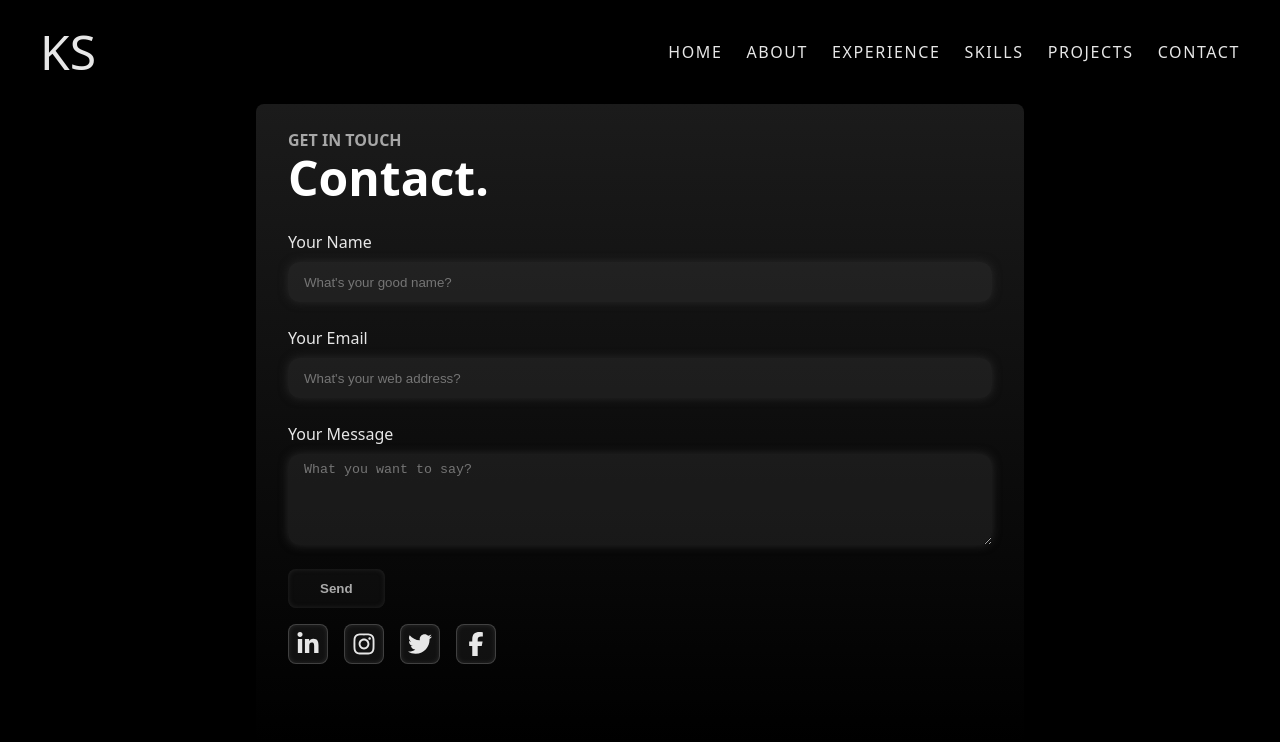
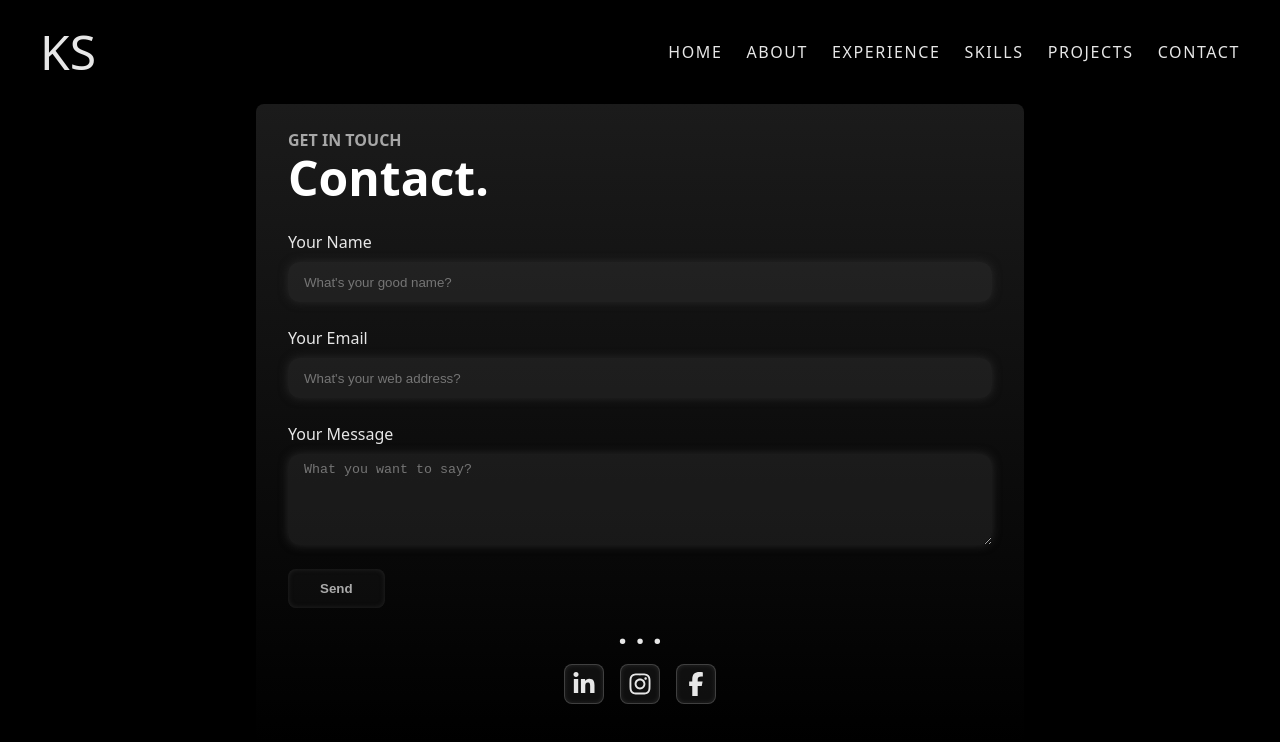
Before and after one commit to kshanu12/Portfolio-new, a Next.js app: page /contact in a window 1280 px wide. Shown: the top 742 px of the page. Built offline with nearby package versions, Linux system fonts and the light colour scheme.

Commit message:
created hook for to get window width

```diff
--- a/src/components/contact/index.jsx
+++ b/src/components/contact/index.jsx
@@ -1,9 +1,38 @@
+import useWindowWidth from '@/hooks/useWindowWidth';
 import { icons } from '../Icons';
 import styles from './style.module.css';
 import Link from "next/link";
 import { useState } from 'react';
 
+const socialMedia = [
+    {
+        id: 1,
+        name: "linkedin",
+        href: "https://www.linkedin.com/in/kumar-shanu-601810211/",
+        isVisible: true
+    },
+    {
+        id: 2,
+        name: "instagram",
+        href: "https://www.instagram.com/_k_shanu__",
+        isVisible: true
+    },
+    {
+        id: 3,
+        name: "twitter",
+        href: "https://www.x.com/kshanu123",
+        isVisible: false
+    },
+    {
+        id: 4,
+        name: "facebook",
+        href: "https://m.facebook.com/100007703867030",
+        isVisible: true
+    },
+]
+
 function ContactSection() {
+    const { windowWidth } = useWindowWidth()
     const [formData, setFormData] = useState({
         name: '',
         email: '',
@@ -29,7 +58,6 @@ function ContactSection() {
             <div className={styles.contactBody}>
                 <p className="subTitle">GET IN TOUCH</p>
                 <h1 className="title">Contact.</h1>
-
                 <form onSubmit={handleSubmit} className={styles.form}>
                     <div className={styles.inputSection}>
                         <label className={styles.inputTitle} htmlFor="name">Your Name</label>
@@ -72,35 +100,18 @@ function ContactSection() {
                     </div>
                     <button type="submit" className={styles.submitBtn}>Send</button>
                 </form>
+                <div className={styles.seperator}>. . .</div>
                 <div className={styles.socialMedia}>
-                    <Link
-                        target='_blank'
-                        href="https://www.linkedin.com/in/kumar-shanu-601810211/"
-                        className={styles.socialMediaIcon}
-                    >
-                        {icons["linkedin"]}
-                    </Link>
-                    <Link
-                        target='_blank'
-                        href="https://www.instagram.com/_k_shanu__"
-                        className={styles.socialMediaIcon}
-                    >
-                        {icons["instagram"]}
-                    </Link>
-                    <Link
-                        target='_blank'
-                        href="https://www.x.com/kshanu123"
-                        className={styles.socialMediaIcon}
-                    >
-                        {icons["twitter"]}
-                    </Link>
-                    <Link
-                        target='_blank'
-                        href="https://m.facebook.com/100007703867030"
-                        className={styles.socialMediaIcon}
-                    >
-                        {icons["facebook"]}
-                    </Link>
+                    {socialMedia.map(profile => {
+                        return (profile?.isVisible && <Link
+                            key={profile.id}
+                            target='_blank'
+                            href={profile.href}
+                            className={styles.socialMediaIcon}
+                        >
+                            {icons[profile.name]}
+                        </Link>)
+                    })}
                 </div>
             </div>
         </div>
--- a/src/components/contact/style.module.css
+++ b/src/components/contact/style.module.css
@@ -34,6 +34,7 @@
     border: none;
     box-shadow: 0 0 10px rgb(40, 40, 40);
     background: rgba(75, 75, 75, 0.24);
+    outline: none;
 }
 
 .submitBtn {
@@ -47,10 +48,18 @@
     box-shadow: inset 0 0 5px rgba(51, 51, 51, 0.644);
 }
 
+.seperator {
+    text-align: center;
+    font-size: 2rem;
+    font-weight: bolder;
+    margin: 0 0 -0.5rem 0;
+}
+
 .socialMedia {
     margin-top: 1rem;
     display:flex;
     gap: 1rem;
+    justify-content: center;
 }
 
 .socialMediaIcon{
--- /dev/null
+++ b/src/hooks/useWindowWidth.ts
@@ -0,0 +1,18 @@
+import { useState, useEffect } from "react";
+
+function useWindowWidth() {
+        const [windowWidth, setWindowWidth] = useState(null);
+
+        useEffect(() => {
+          if (typeof window !== "undefined") {
+            const updateWidth = () => setWindowWidth(window.innerWidth);
+            updateWidth();
+            window.addEventListener("resize", updateWidth);
+            return () => window.removeEventListener("resize", updateWidth);
+          }
+        }, []);
+
+    return { windowWidth };
+}
+
+export default useWindowWidth;
```
Also changed, not shown: src/components/experience/index.jsx (+2 -11 lines).
